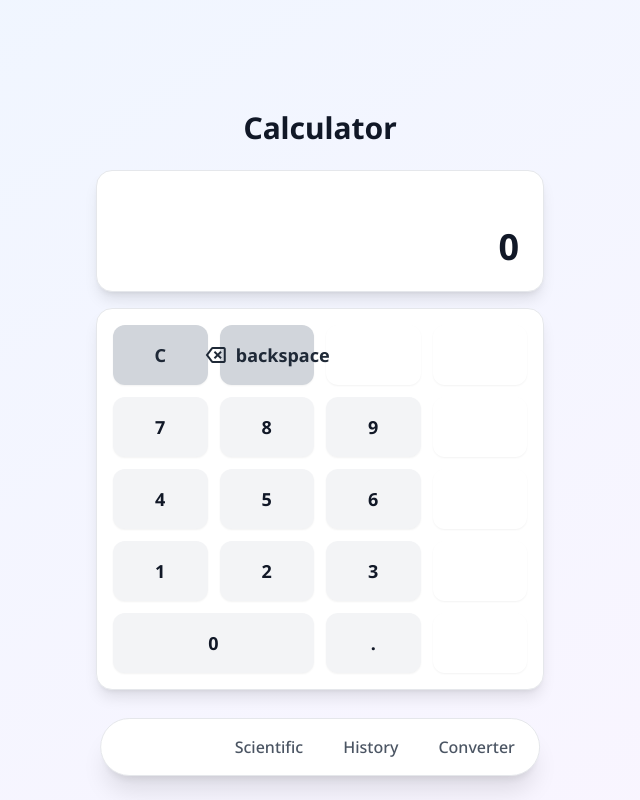
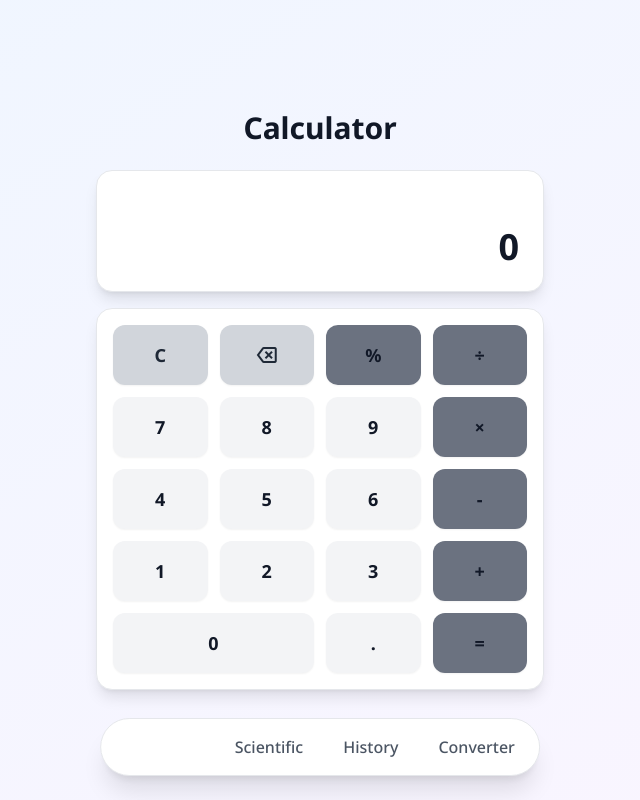
Before and after one commit to yeneua/calculator, a React (Vite) app: page / in a window 1280 px wide. Shown: the whole page, without its empty margins (320-960 px from the left). Built offline with nearby package versions, Linux system fonts and the light colour scheme.

Commit message:
style: change operator button color and text color

```diff
--- a/src/components/calculator/Keypad/Keypad.tsx
+++ b/src/components/calculator/Keypad/Keypad.tsx
@@ -29,7 +29,7 @@ interface ButtonDef {
 const buttonLayout: ButtonDef[][] = [
     [
         { value: 'C', variant: 'special', label: 'C' },
-        { value: 'backspace', variant: 'special', icon: 'backspace' },
+        { value: '', variant: 'special', icon: 'backspace' },
         { value: '%', variant: 'operator', label: '%' },
         { value: '/', variant: 'operator', label: '÷' },
     ],
--- a/src/components/common/Button/Button.tsx
+++ b/src/components/common/Button/Button.tsx
@@ -38,8 +38,8 @@ const variantStyles: Record<ButtonVariant, string> = {
         active:bg-gray-300 dark:active:bg-gray-600
     `,
     operator: `
-        bg-primary-500 dark:bg-primary-600
-        text-white dark:text-white
+        bg-gray-500 dark:bg-gray-600
+        text-gray-900 dark:text-gray-100
         hover:bg-primary-600 dark:hover:bg-primary-700
         active:bg-primary-700 dark:active:bg-primary-800
     `,
```
